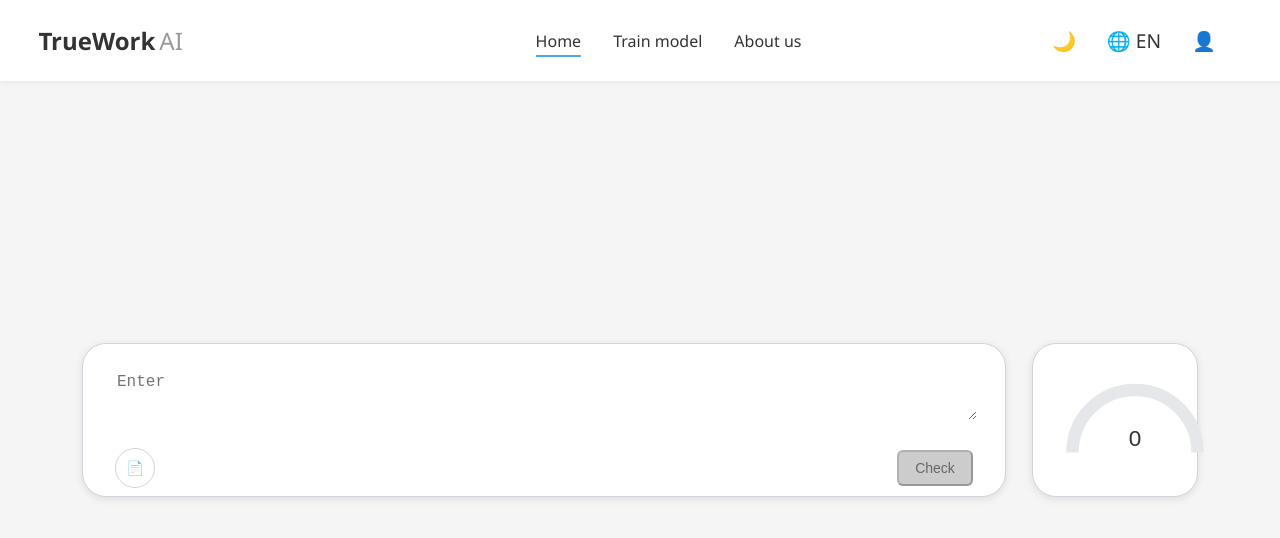
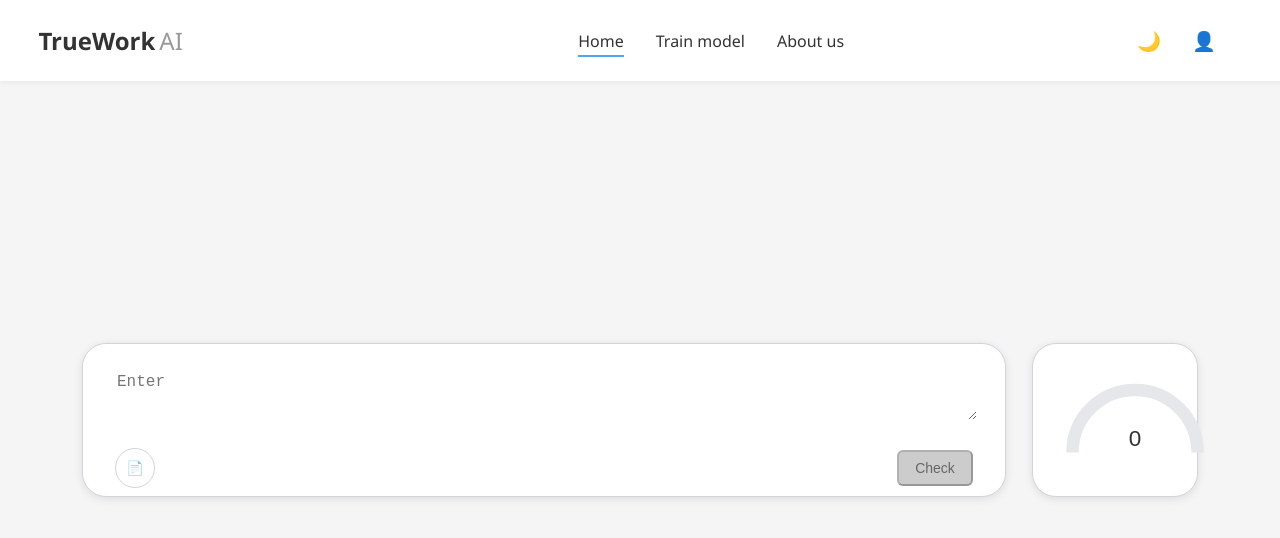
Before and after one commit to Pr0K0Rrastinat/aidetector, a React (Create React App) app in the folder frontend/: page /home in a window 1280 px wide. Shown: the top 538 px of the page. Built offline with nearby package versions, Linux system fonts and the light colour scheme.

Commit message:
Hide language

```diff
--- a/frontend/src/components/Navbar.js
+++ b/frontend/src/components/Navbar.js
@@ -55,7 +55,7 @@ const Navbar = ({ toggleDarkMode, isDarkMode }) => {
           </span>
 
           {/* Выбор языка */}
-          <div style={{ position: 'relative', display: 'inline-block', marginRight: '15px' }}>
+          {/*<div style={{ position: 'relative', display: 'inline-block', marginRight: '15px' }}>
             <span onClick={toggleLanguageMenu} style={{ cursor: 'pointer' }}>
               🌐 {language}
             </span>
@@ -66,7 +66,7 @@ const Navbar = ({ toggleDarkMode, isDarkMode }) => {
                 <div onClick={() => selectLanguage('KZ')}>Қазақша</div>
               </div>
             )}
-          </div>
+          </div>*/}
           <div style={{ position: 'relative', display: 'inline-block' }}>
             <span onClick={toggleProfileMenu} style={{ cursor: 'pointer' }}>
               👤
```
